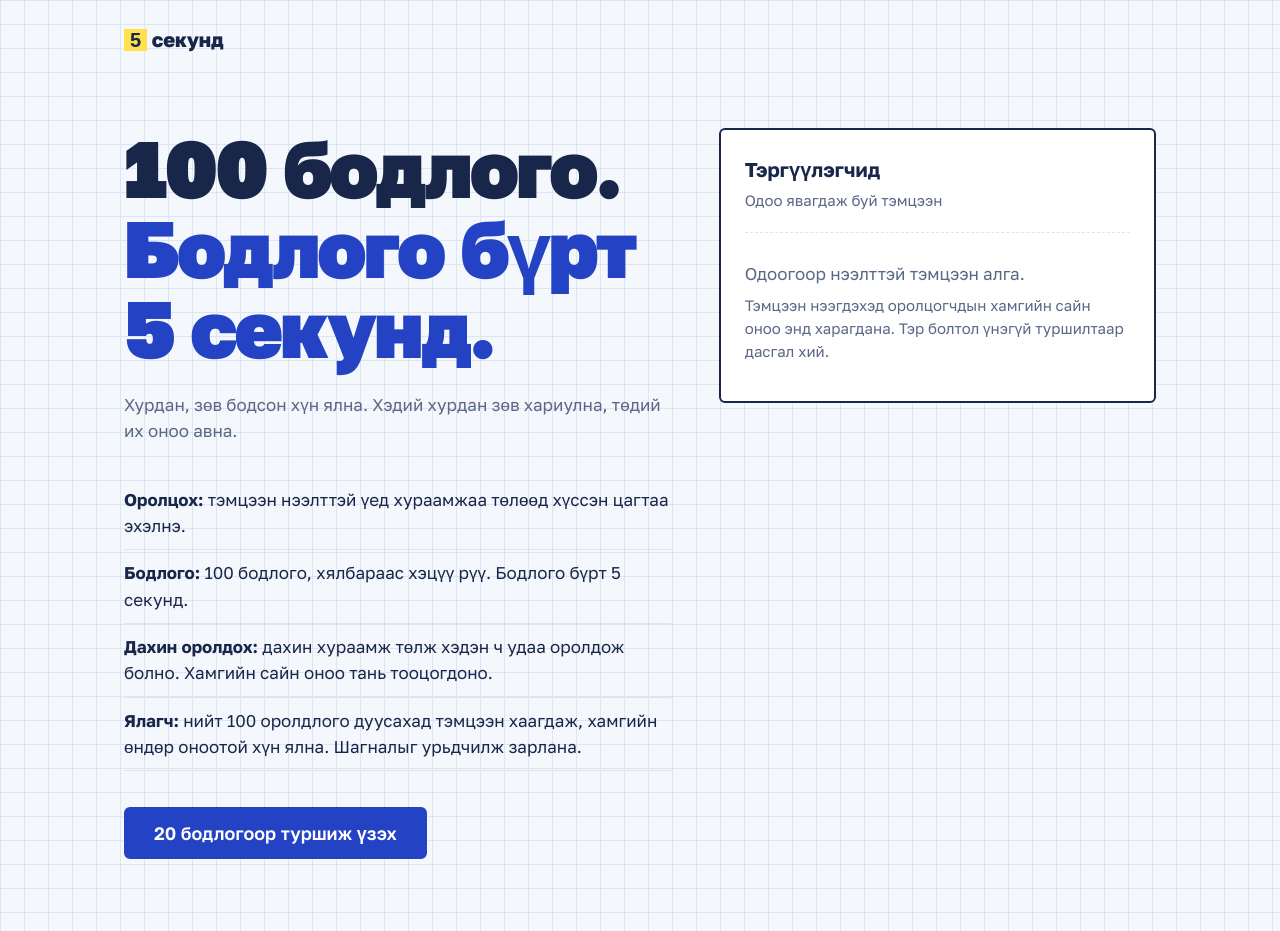
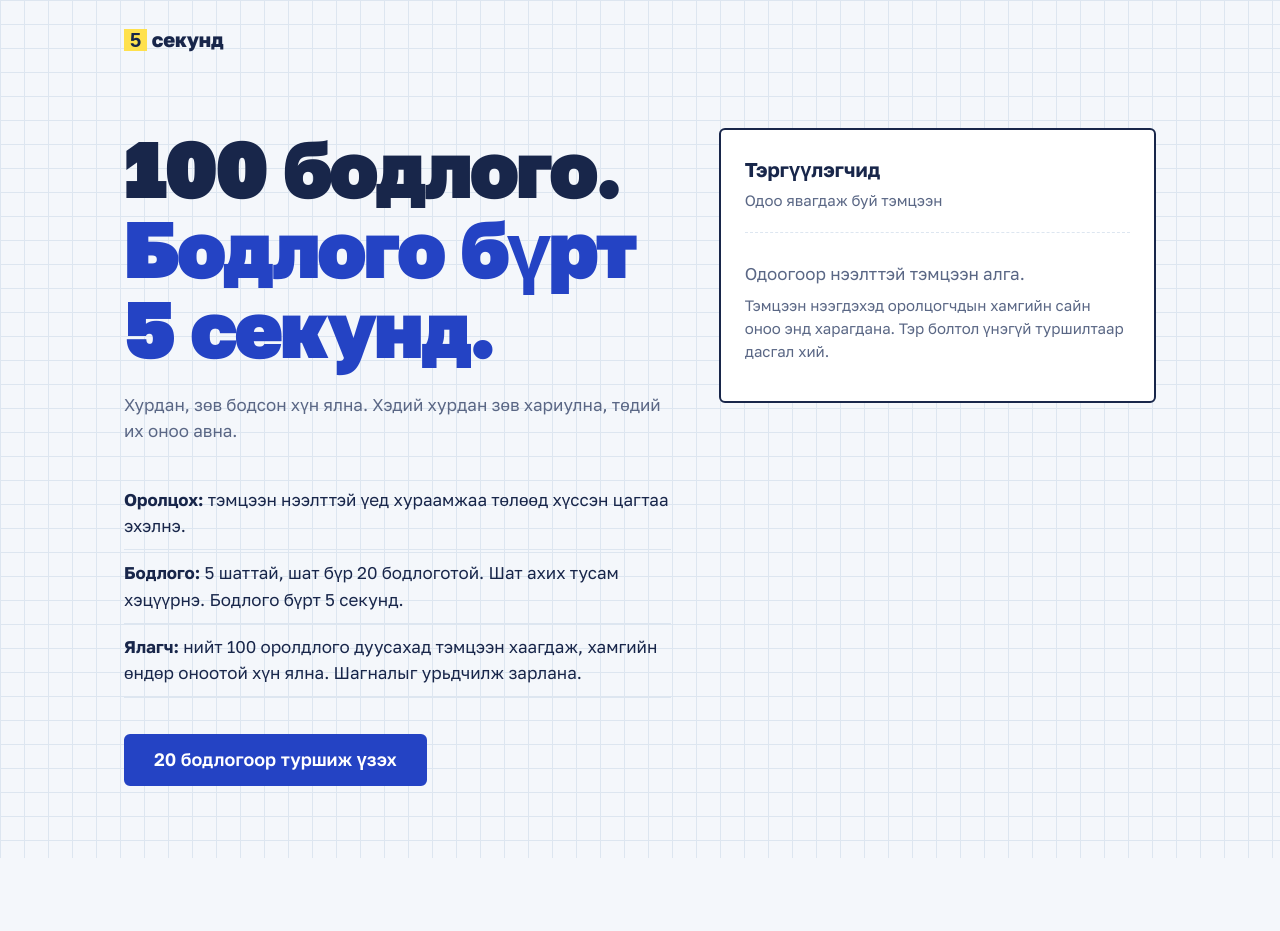
Before and after one commit to ebaterdene481-dotcom/math-comp, a Next.js app in the folder web/: page / in a window 1280 px wide. After the commit the page ends 858 px from the top, so only its background shows below. Built offline with nearby package versions, Linux system fonts and the light colour scheme; a web font is replaced by a local one.

Commit message:
Home page: describe 5 stages of 20 problems, drop retry rule
Co-Authored-By: Claude Opus 5.5 (1M context) <noreply@anthropic.com>
Claude-Session: https://claude.ai/code/session_01N8NULXvLgxSjWZNKYnbx6R

```diff
--- a/web/app/page.tsx
+++ b/web/app/page.tsx
@@ -24,10 +24,7 @@ export default function Home() {
               <b>Оролцох:</b> тэмцээн нээлттэй үед хураамжаа төлөөд хүссэн цагтаа эхэлнэ.
             </li>
             <li>
-              <b>Бодлого:</b> 100 бодлого, хялбараас хэцүү рүү. Бодлого бүрт 5 секунд.
-            </li>
-            <li>
-              <b>Дахин оролдох:</b> дахин хураамж төлж хэдэн ч удаа оролдож болно. Хамгийн сайн оноо тань тооцогдоно.
+              <b>Бодлого:</b> 5 шаттай, шат бүр 20 бодлоготой. Шат ахих тусам хэцүүрнэ. Бодлого бүрт 5 секунд.
             </li>
             <li>
               <b>Ялагч:</b> нийт 100 оролдлого дуусахад тэмцээн хаагдаж, хамгийн өндөр оноотой хүн
```
